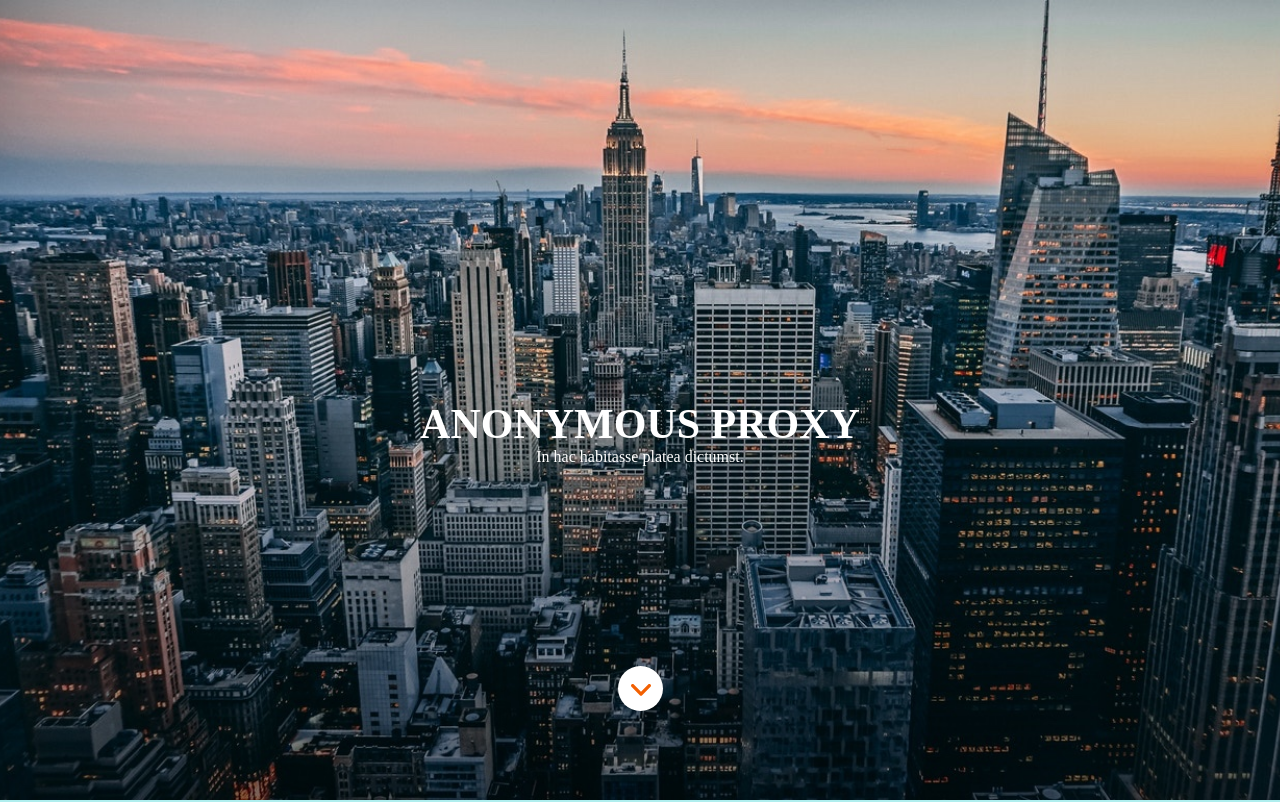
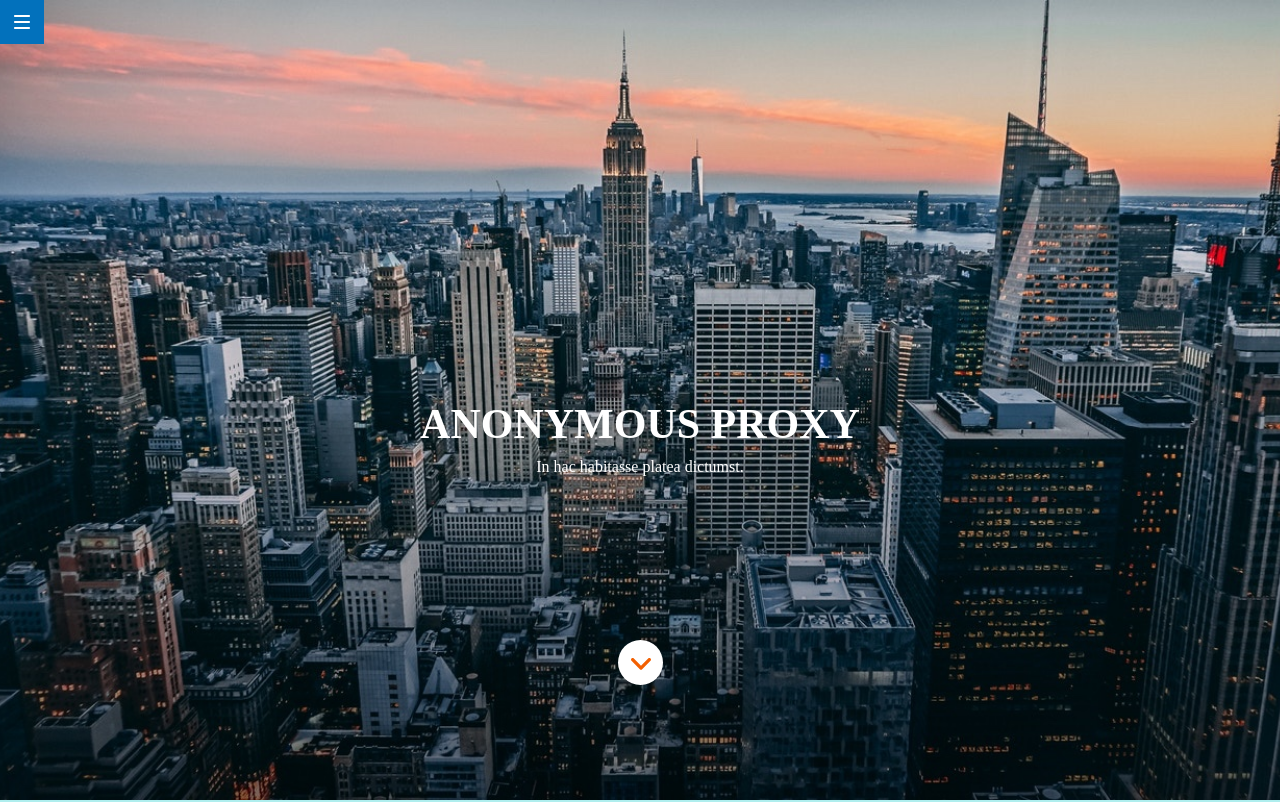
Before and after one commit to yanirafr/modulo-1-evaluacion-final-yanirafr, a website: page src/html/index.html in a window 1280 px wide. Shown: the top 802 px of the page. Drawn offline with nearby package versions, Linux system fonts and the light colour scheme; files that its build step writes are made by us from their sources; files whose address does not match are found by name.

Commit message:
header done (-font-styles) in header branch

```diff
--- a/src/html/partials/header.html
+++ b/src/html/partials/header.html
@@ -1,11 +1,21 @@
 <header class="header">
+  <a
+    href="https://adalab.es/"
+    class="header__menu"
+    target="_blank"
+    title="Visita Adalab"
+    ><img
+      src="./assets/images/ico-menu.svg"
+      alt="Menu Icon"
+      class="header__menu__icon"
+  /></a>
   <div class="header__text">
     <h1 class="header__text__title">Anonymous proxy</h1>
     <p class="header__text__claim">In hac habitasse platea dictumst.</p>
   </div>
-  <a href="#" class="header__link"
+  <a href="#" class="header__scroll"
     ><img
-      class="header__link__img"
+      class="header__scroll__icon"
       src="./assets/images/ico-scroll-down.svg"
       alt=""
   /></a>
--- a/src/scss/layout/_header.scss
+++ b/src/scss/layout/_header.scss
@@ -9,6 +9,18 @@
   display: flex;
   flex-direction: column;
   align-items: center;
+  &__menu {
+    position: fixed;
+    left: 0;
+    height: 44px;
+    width: 44px;
+    background-color: $color-secondary;
+    &__icon {
+      height: 14px;
+      width: 16px;
+      margin: 15px 14px;
+    }
+  }
   &__text {
     color: $color-white;
     text-align: center;
@@ -17,14 +29,19 @@
       text-transform: uppercase;
       font-size: 42px;
     }
+    &__claim {
+      font-size: 16px;
+      margin-top: 10px;
+    }
   }
-  &__link {
+  &__scroll {
     height: 45px;
     width: 45px;
+    position: absolute;
     background-color: $color-white;
     border-radius: 50%;
-    transform: translateY(75vh);
-    &__img {
+    transform: translateY(80vh);
+    &__icon {
       width: 20px;
       margin: 18px 12px 0 13px;
     }
```
